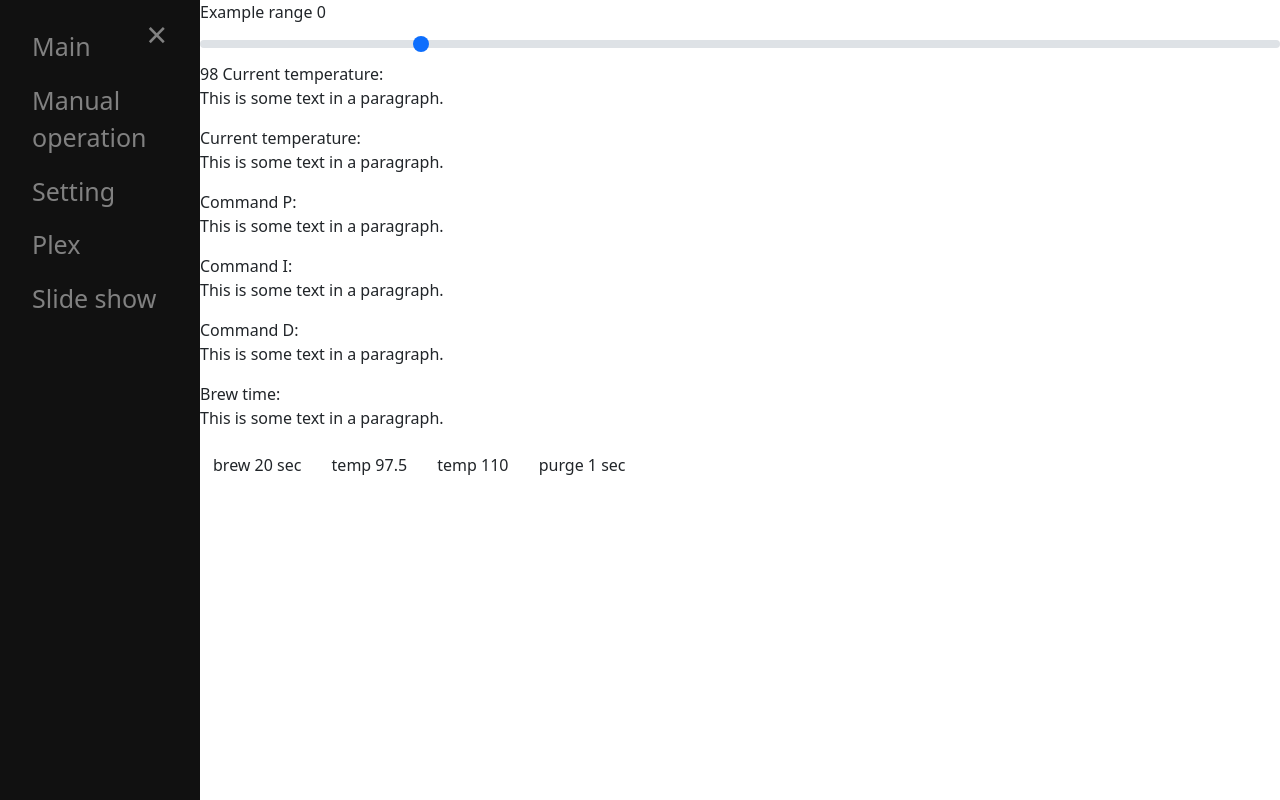
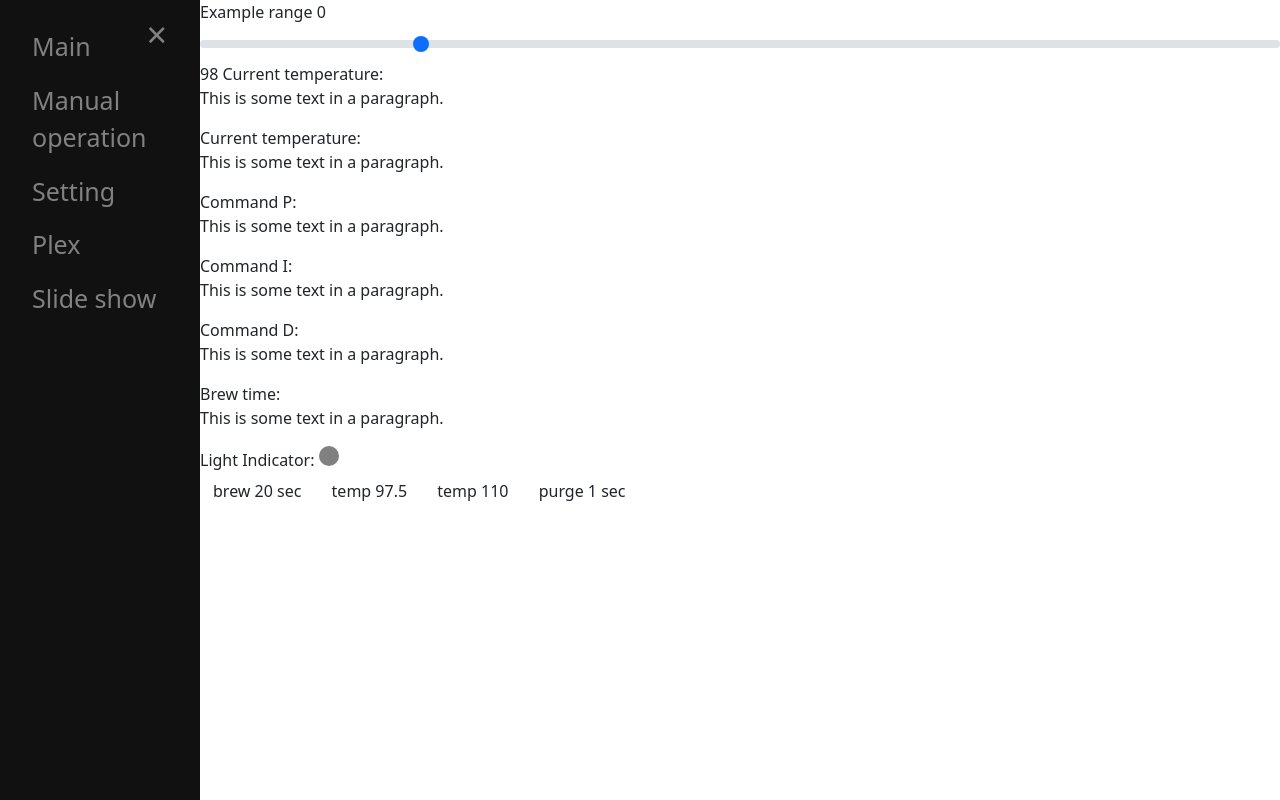
Before and after one commit to JCompagnat/SmartCoffee, a Flask app: page / in a window 1280 px wide. Run offline with Flask 3, Linux system fonts and the light colour scheme; some libraries are stand-ins or nearby versions.

Commit message:
fix indentation and add brew light

```diff
--- a/__init__.py
+++ b/__init__.py
@@ -28,8 +28,10 @@ def index():
 	initialize_shared_data()
 	worker_1 = multiprocessing.Process(name='worker 1', target=pid)
 	worker_2 = multiprocessing.Process(name='worker 2', target=brew)
+	worker_3 = multiprocessing.Process(name='worker 2', target=status)
 	worker_1.start()
 	worker_2.start()
+	worker_3.start()
 	return render_template('manualoperations.html')
 
 @app.route('/manualoperations')
@@ -52,8 +54,9 @@ def _get_temp():
 	brewTime = shardedData['brewTime']
 	waterTemp = shardedData['waterTemp']
 	setTemp = shardedData['setTemp']
+	brewLight = shardedData['brewLight']
 	return jsonify(temp=waterTemp, commandP=p, commandI=i,commandD=d,
-	brew=brewTime, setTemp=setTemp)
+	brew=brewTime, setTemp=setTemp, brewLight=brewLight)
 
 
 @app.route('/_brew')
@@ -126,7 +129,6 @@ def pid():
 		time.sleep(1)
 
 def brew():
-
 	while True:
 		if shardedData['brewTime'] > 0:
 			GPIO.setmode(GPIO.BCM)
@@ -140,6 +142,18 @@ def brew():
 		time.sleep(0.5)
 	return
 
+def status():
+	while True:
+		tempLimit = 0.5
+		temp = shardedData['waterTemp']
+		target = hardedData['setTemp']
+		if target - tempLimit < temp > target + tempLimit:
+			shardedData['brewLight'] = 1
+		else:
+			shardedData['brewLight'] = 0
+		time.sleep(0.5)
+	return
+
 
 # run application
 if __name__ == '__main__':
--- a/static/style.css
+++ b/static/style.css
@@ -45,3 +45,19 @@
   .sidenav2 {padding-top: 15px;}
   .sidenav2 a {font-size: 18px;}
 }
+
+.light-off {
+  width: 20px;
+  height: 20px;
+  background-color: grey;
+  border-radius: 50%;
+  display: inline-block;
+}
+
+.light-on {
+  width: 20px;
+  height: 20px;
+  background-color: green;
+  border-radius: 50%;
+  display: inline-block;
+}
--- a/templates/manualoperations.html
+++ b/templates/manualoperations.html
@@ -64,9 +64,19 @@
 			$("#commandD").text(data.commandD);
 			$("#brewTime").text(data.brew);
 			$("#setTemp").text(data.setTemp);
-
+			$("#brewLight").text(data.brewLight);
 
 		});
+
+		function toggleLight(isOn) {
+            var light = document.getElementById('lightIndicator');
+            if (light === 1 {
+                light.className = 'light-on';
+            } else {
+                light.className = 'light-off';
+            }
+        }
+
 		return false;
 	};
 
@@ -105,6 +115,11 @@
 
 			<label for="brew?">Brew time:</label>
 			<p id=brewTime>This is some text in a paragraph.</p>
+
+			<!-- Light indicator -->
+       		<label for="lightIndicator">Light Indicator:</label>
+      		<div id="lightIndicator" class="light-off"></div>
+
 		</form>
 
 		<a href=# id=brewButton><button class='btn btn-default'>brew 20 sec</button></a>
```
